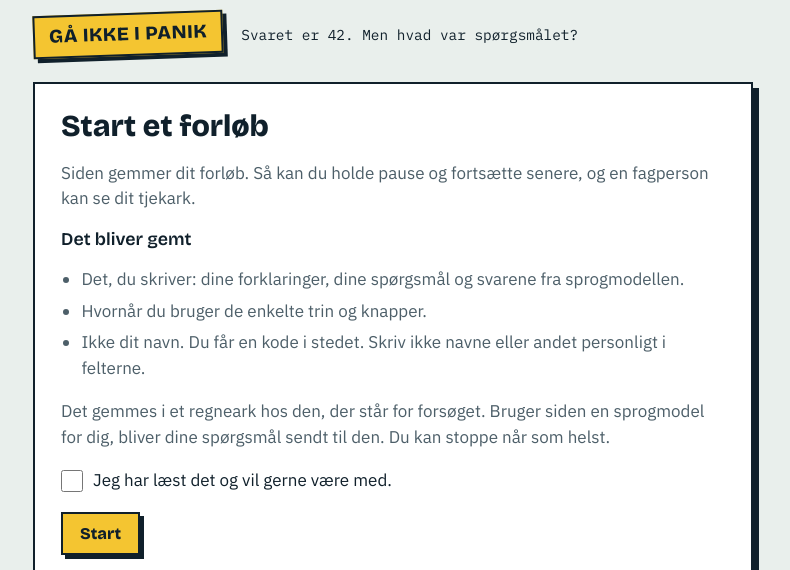
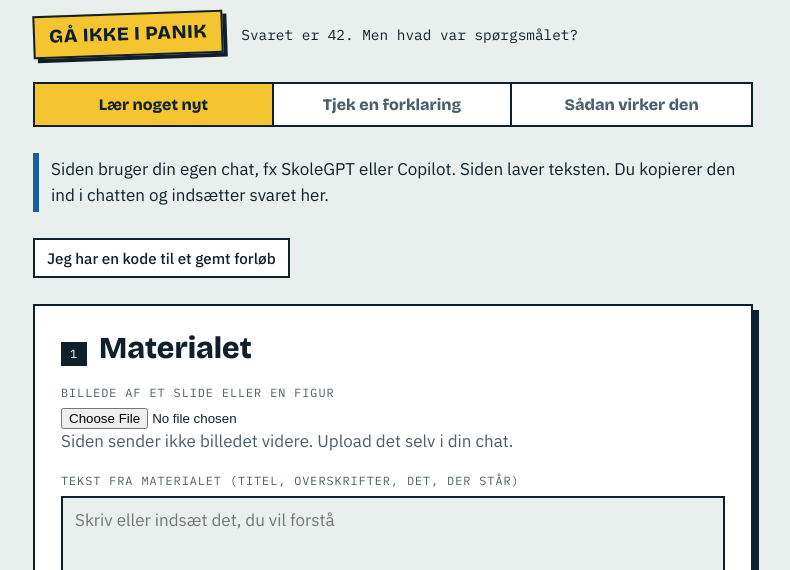
Before and after one commit to katof/forstaaet, a plain HTML site: page index.html in a window 1280 px wide. Shown: the part 230-800 px from the top of the page, without its empty margins (247-1037 px from the left). Drawn offline with nearby package versions, Linux system fonts and the light colour scheme.

Commit message:
Gemte forløb kræver et forsøgslink
Uden forsøgslink åbner siden direkte og gemmer intet. Et gemt forløb kan genoptages med koden.

Co-Authored-By: Claude Fable 5.2 <noreply@anthropic.com>

```diff
--- a/index.html
+++ b/index.html
@@ -150,6 +150,7 @@ pre.prompt{margin:0;border:2px solid var(--ink);background:var(--bg);padding:12p
 
   <section class="panel" id="start" hidden>
     <h2 id="start-title">Start et forløb</h2>
+    <div class="stack tight" id="start-ny">
     <p class="muted">Siden gemmer dit forløb. Så kan du holde pause og fortsætte senere, og en fagperson kan se dit tjekark.</p>
     <h3>Det bliver gemt</h3>
     <ul class="plainlist muted">
@@ -159,10 +160,11 @@ pre.prompt{margin:0;border:2px solid var(--ink);background:var(--bg);padding:12p
     </ul>
     <p class="muted">Det gemmes i et regneark hos den, der står for forsøget. Bruger siden en sprogmodel for dig, bliver dine spørgsmål sendt til den. Du kan stoppe når som helst.</p>
     <label class="check"><input type="checkbox" id="samtykke"><span>Jeg har læst det og vil gerne være med.</span></label>
-    <p class="err" id="starterr" role="alert" hidden></p>
     <div class="btnrow"><button type="button" class="btn" id="startbtn">Start</button></div>
+    </div>
     <h3>Har du en kode?</h3>
     <div class="field"><label class="label" for="kode">Din kode</label><input type="text" id="kode" placeholder="Fx ABCD-EFGH" autocomplete="off"></div>
+    <p class="err" id="starterr" role="alert" hidden></p>
     <div class="btnrow">
       <button type="button" class="btn plain" id="kodebtn">Fortsæt mit forløb</button>
       <button type="button" class="btn plain" id="lokalbtn">Brug siden uden at gemme</button>
@@ -178,6 +180,7 @@ pre.prompt{margin:0;border:2px solid var(--ink);background:var(--bg);padding:12p
     <button type="button" role="tab" id="tab-regler" aria-controls="view-regler" aria-selected="false">Sådan virker den</button>
   </div>
   <p class="note" id="aistate"></p>
+  <div class="btnrow" id="koderow" hidden><button type="button" class="btn plain" id="harkode">Jeg har en kode til et gemt forløb</button></div>
   <div class="btnrow" id="moderow" hidden><button type="button" class="btn plain" id="modebtn">Brug min egen chat i stedet</button></div>
 
   <!-- VIEW: LÆR -->
@@ -562,7 +565,7 @@ function show(mode){
   var app=mode==="laer";
   document.querySelector(".tabs").hidden=!app||fri(); $("aistate").hidden=!app;
   TABS.forEach(function(x){$("view-"+x).hidden=!(app&&$("tab-"+x).getAttribute("aria-selected")==="true");});
-  $("start").hidden=mode!=="start";
+  $("start").hidden=mode!=="start"; $("koderow").hidden=!(app&&API&&!run);
   if(!app){$("moderow").hidden=true;$("runbar").hidden=true;}
 }
 function applyRun(r){
@@ -632,6 +635,7 @@ $("kodebtn").addEventListener("click",function(){
   resume(k.slice(0,4)+"-"+k.slice(4));
 });
 $("lokalbtn").addEventListener("click",function(){show("laer");paintAi();});
+$("harkode").addEventListener("click",function(){show("start");$("kode").focus();});
 $("backlater").addEventListener("click",function(){laterOnly=true;$("back").hidden=true;layout();log("forklarer igen først");$("later").focus();});
 $("backgo").addEventListener("click",function(){$("back").hidden=true;log("fortsatte uden at forklare igen");});
 
@@ -772,9 +776,10 @@ function boot(){
   if(!API) return;
   if(Q.get("fag")){show("fag");fagView(Q.get("fag"));return;}
   if(Q.has("forsker")){show("forsker");forskerView();return;}
+  if(Q.get("k")){show("start");resume(Q.get("k"));return;}
+  if(!Q.get("f")){$("start-ny").hidden=true;$("start-title").textContent="Fortsæt dit forløb";show("laer");return;}
   show("start");
-  if(Q.get("k")){resume(Q.get("k"));return;}
-  if(Q.get("f")){
+  {
     $("lokalbtn").hidden=true;
     api("forsog",{f:Q.get("f")}).then(function(r){$("start-title").textContent=r.titel;},
       function(){showErr("starterr","Forsøget findes ikke. Tjek linket.");});
```
